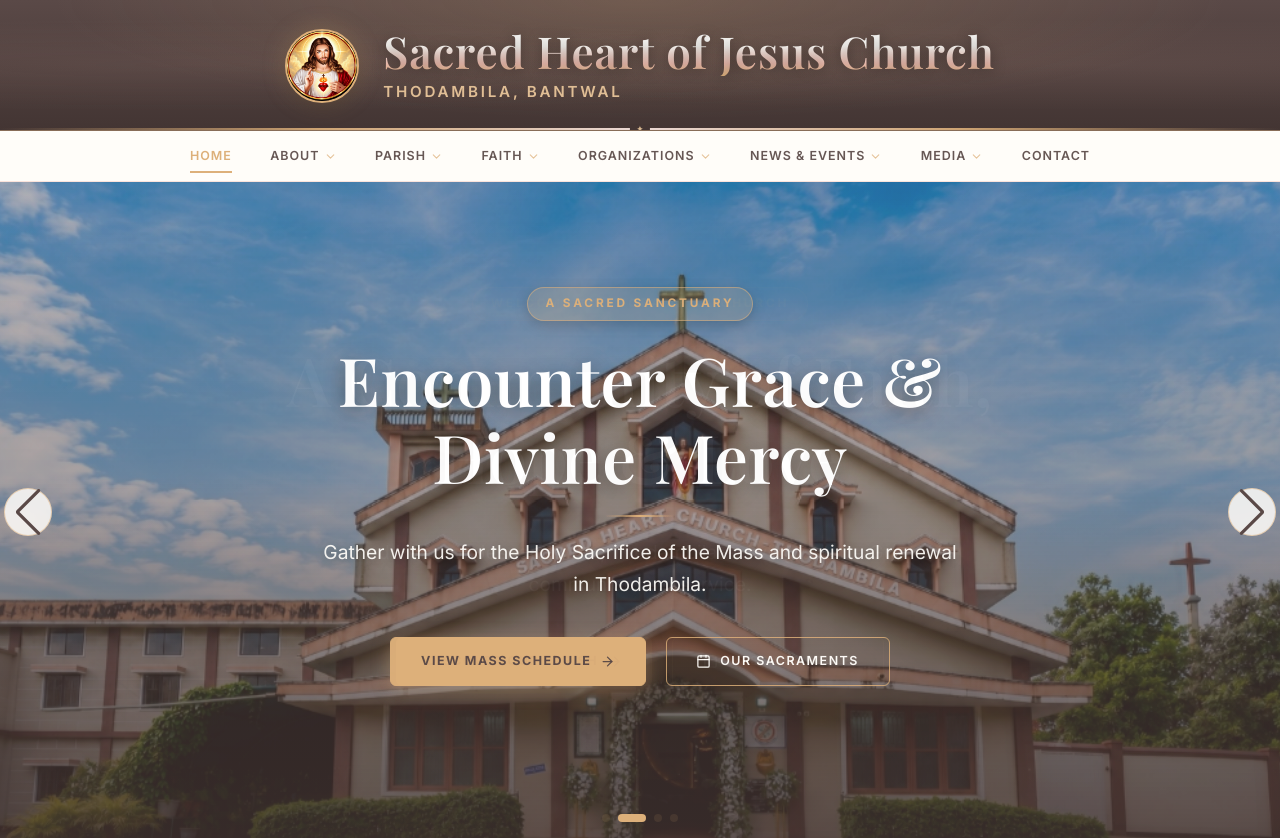
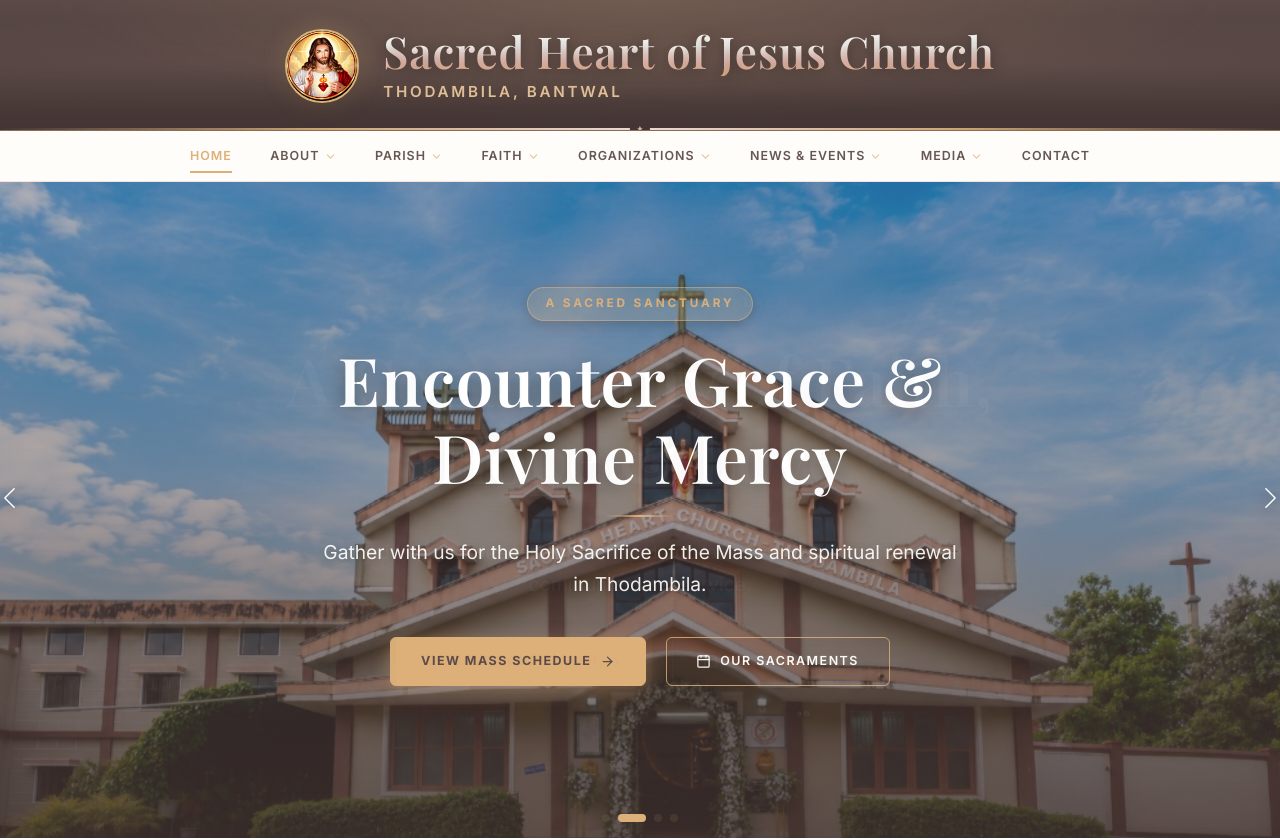
Before and after one commit to s7arlen/shc, a React (Vite) app: page / in a window 1280 px wide. Shown: the top 840 px of the page. Built offline with nearby package versions, Linux system fonts and the light colour scheme; a web font is replaced by a local one.

Commit message:
style: replace circle swiper buttons with standalone minimalist arrows

```diff
--- a/src/styles/global.css
+++ b/src/styles/global.css
@@ -450,31 +450,34 @@ p {
   opacity: 0.9;
 }
 
-/* ---- Swiper Carousel Customization ---- */
+/* ---- Swiper Carousel Customization (Standalone Arrow, No Circle) ---- */
 .swiper-button-next,
 .swiper-button-prev {
-  color: var(--dark-brown) !important;
-  background: rgba(255, 253, 249, 0.85);
-  width: 48px !important;
-  height: 48px !important;
-  border-radius: 50%;
-  border: 1px solid rgba(221, 176, 122, 0.5);
-  transition: all var(--transition-med);
-  backdrop-filter: blur(8px);
+  color: #FFFFFF !important;
+  background: transparent !important;
+  border: none !important;
+  border-radius: 0 !important;
+  box-shadow: none !important;
+  backdrop-filter: none !important;
+  -webkit-backdrop-filter: none !important;
+  width: auto !important;
+  height: auto !important;
+  filter: drop-shadow(0 2px 8px rgba(0, 0, 0, 0.65));
+  transition: transform 0.2s ease, color 0.2s ease !important;
 }
 
 .swiper-button-next:hover,
 .swiper-button-prev:hover {
-  background: var(--gold-accent);
-  border-color: var(--gold-accent);
-  color: var(--dark-brown);
-  transform: scale(1.05);
+  color: #DDB07A !important;
+  background: transparent !important;
+  transform: scale(1.25);
+  filter: drop-shadow(0 2px 10px rgba(221, 176, 122, 0.5));
 }
 
 .swiper-button-next::after,
 .swiper-button-prev::after {
-  font-size: 15px !important;
-  font-weight: 700;
+  font-size: 28px !important;
+  font-weight: 700 !important;
 }
 
 .swiper-pagination-bullet {
```
